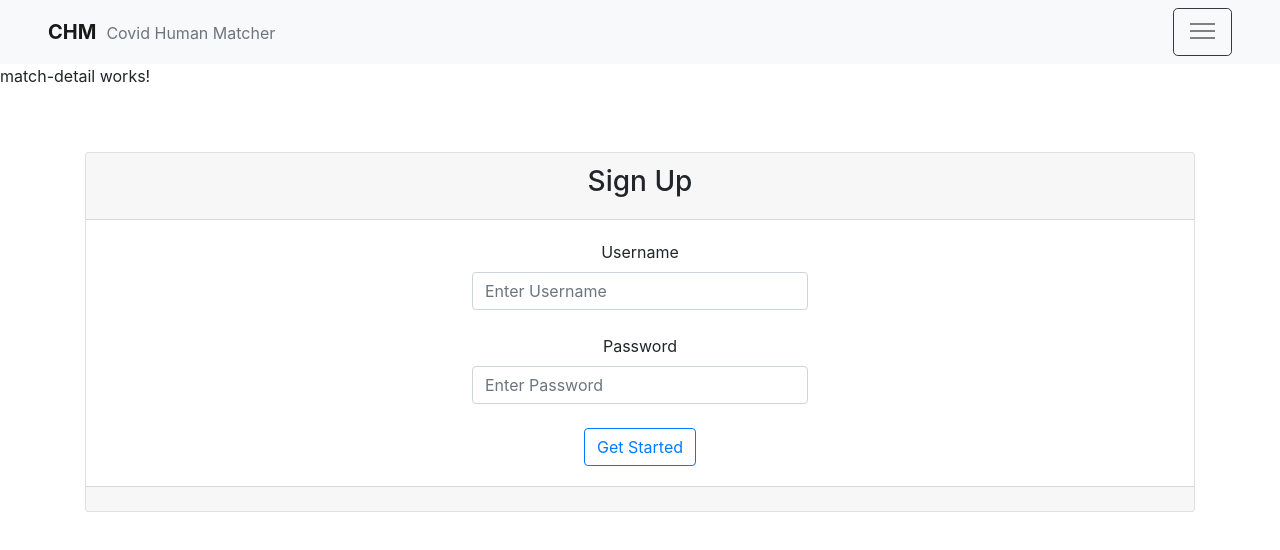
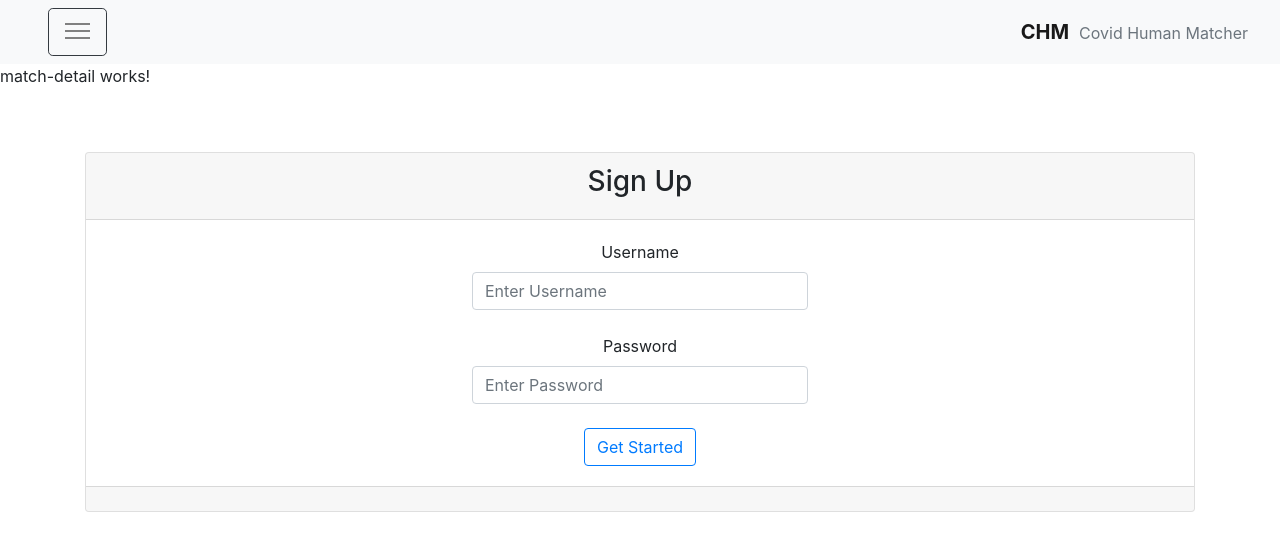
Before and after one commit to 2010Java-Nick/CHM, an Angular app in the folder CHM-frontend/CHM/: page /signup in a window 1280 px wide. Shown: the top 550 px of the page. Built offline with nearby package versions, Linux system fonts and the light colour scheme.

Commit message:
switched button to left side

```diff
--- a/CHM-frontend/CHM/src/app/components/main/title/title.component.css
+++ b/CHM-frontend/CHM/src/app/components/main/title/title.component.css
@@ -7,7 +7,7 @@
 }
 
 #toggle-btn{
-    margin-right: 2rem;
+    margin-left: 2rem;
 }
 .glyphicon-nav {
     width: 25px;
--- a/CHM-frontend/CHM/src/app/components/main/title/title.component.html
+++ b/CHM-frontend/CHM/src/app/components/main/title/title.component.html
@@ -1,10 +1,10 @@
 <nav class="navbar navbar-light bg-light" >
-    <a class="navbar-brand" href="#">
-        <div class="chm-text"><strong>CHM</strong><small class="text-muted">Covid Human Matcher</small></div>
-    </a>
     <div id="toggle-btn">
         <button type="button" class="btn btn-outline-dark btn-lg">
             <span class="glyphicon glyphicon-nav" aria-hidden="true"></span>
         </button>
     </div>
+    <a class="navbar-brand" href="#">
+        <div class="chm-text"><strong>CHM</strong><small class="text-muted">Covid Human Matcher</small></div>
+    </a>
 </nav>
```
